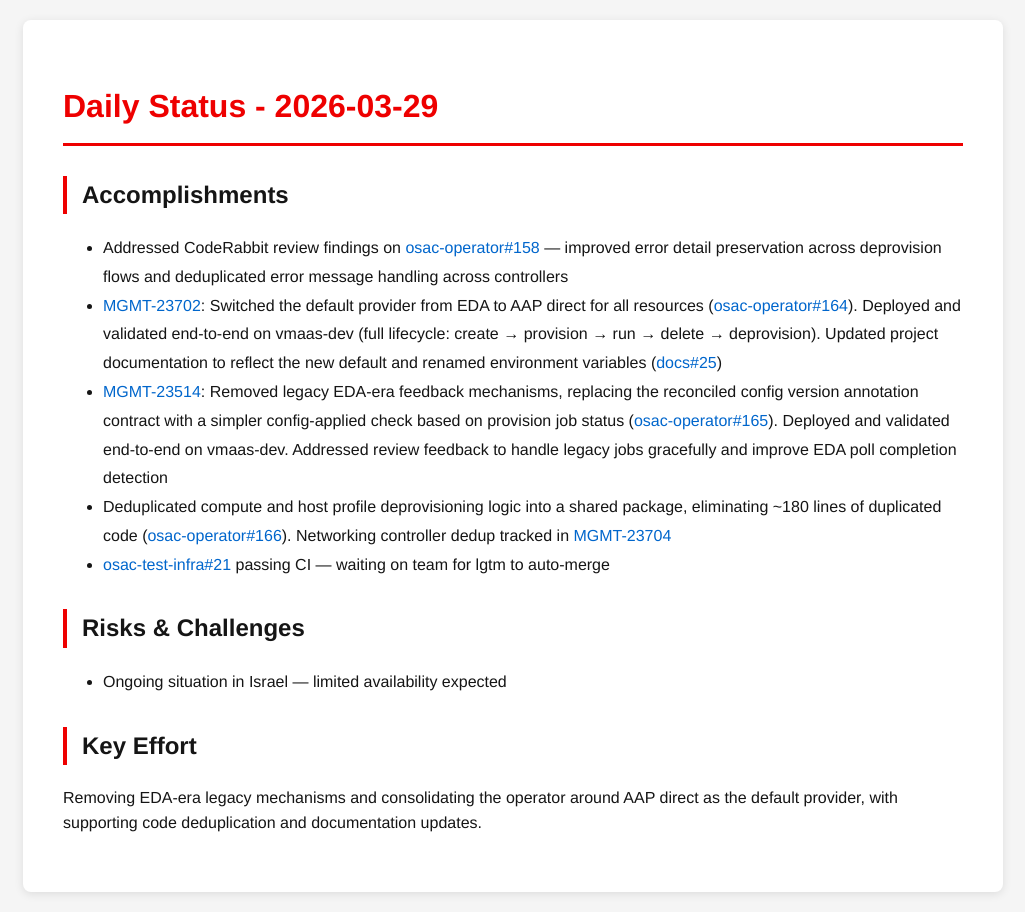
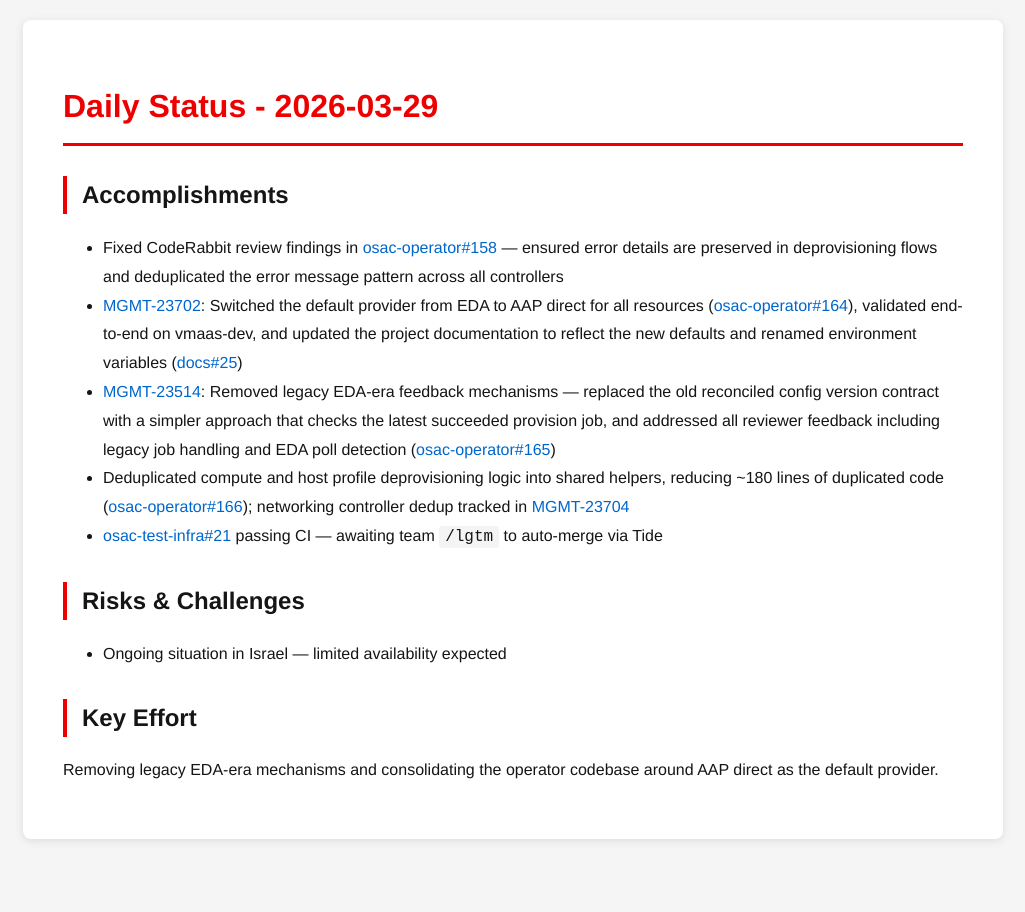
Before and after one commit to tzvatot/daily-status, a Jekyll site: the page built from 2026-03-29.md, in a window 1280 px wide. Shown: the whole page, without its empty margins (127-1152 px from the left). Built offline with Jekyll 4.4.1, drawn with Linux system fonts in a browser that asks for light colours.

Commit message:
Daily status update - 2026-03-29

```diff
--- a/2026-03-29.md
+++ b/2026-03-29.md
@@ -7,14 +7,14 @@
 # Daily Status - 2026-03-29
 
 ## Accomplishments
-- Addressed CodeRabbit review findings on [osac-operator#158](https://github.com/osac-project/osac-operator/pull/158) — improved error detail preservation across deprovision flows and deduplicated error message handling across controllers
-- [MGMT-23702](https://issues.redhat.com/browse/MGMT-23702): Switched the default provider from EDA to AAP direct for all resources ([osac-operator#164](https://github.com/osac-project/osac-operator/pull/164)). Deployed and validated end-to-end on vmaas-dev (full lifecycle: create → provision → run → delete → deprovision). Updated project documentation to reflect the new default and renamed environment variables ([docs#25](https://github.com/osac-project/docs/pull/25))
-- [MGMT-23514](https://issues.redhat.com/browse/MGMT-23514): Removed legacy EDA-era feedback mechanisms, replacing the reconciled config version annotation contract with a simpler config-applied check based on provision job status ([osac-operator#165](https://github.com/osac-project/osac-operator/pull/165)). Deployed and validated end-to-end on vmaas-dev. Addressed review feedback to handle legacy jobs gracefully and improve EDA poll completion detection
-- Deduplicated compute and host profile deprovisioning logic into a shared package, eliminating ~180 lines of duplicated code ([osac-operator#166](https://github.com/osac-project/osac-operator/pull/166)). Networking controller dedup tracked in [MGMT-23704](https://issues.redhat.com/browse/MGMT-23704)
-- [osac-test-infra#21](https://github.com/osac-project/osac-test-infra/pull/21) passing CI — waiting on team for lgtm to auto-merge
+- Fixed CodeRabbit review findings in [osac-operator#158](https://github.com/osac-project/osac-operator/pull/158) — ensured error details are preserved in deprovisioning flows and deduplicated the error message pattern across all controllers
+- [MGMT-23702](https://issues.redhat.com/browse/MGMT-23702): Switched the default provider from EDA to AAP direct for all resources ([osac-operator#164](https://github.com/osac-project/osac-operator/pull/164)), validated end-to-end on vmaas-dev, and updated the project documentation to reflect the new defaults and renamed environment variables ([docs#25](https://github.com/osac-project/docs/pull/25))
+- [MGMT-23514](https://issues.redhat.com/browse/MGMT-23514): Removed legacy EDA-era feedback mechanisms — replaced the old reconciled config version contract with a simpler approach that checks the latest succeeded provision job, and addressed all reviewer feedback including legacy job handling and EDA poll detection ([osac-operator#165](https://github.com/osac-project/osac-operator/pull/165))
+- Deduplicated compute and host profile deprovisioning logic into shared helpers, reducing ~180 lines of duplicated code ([osac-operator#166](https://github.com/osac-project/osac-operator/pull/166)); networking controller dedup tracked in [MGMT-23704](https://issues.redhat.com/browse/MGMT-23704)
+- [osac-test-infra#21](https://github.com/osac-project/osac-test-infra/pull/21) passing CI — awaiting team `/lgtm` to auto-merge via Tide
 
 ## Risks & Challenges
 - Ongoing situation in Israel — limited availability expected
 
 ## Key Effort
-Removing EDA-era legacy mechanisms and consolidating the operator around AAP direct as the default provider, with supporting code deduplication and documentation updates.
+Removing legacy EDA-era mechanisms and consolidating the operator codebase around AAP direct as the default provider.
```
